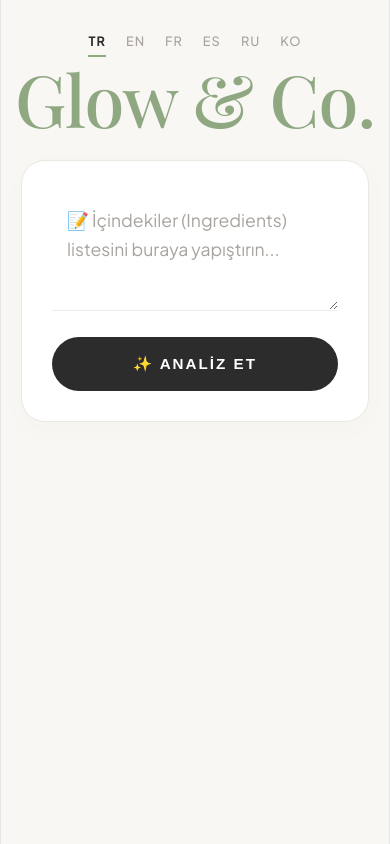
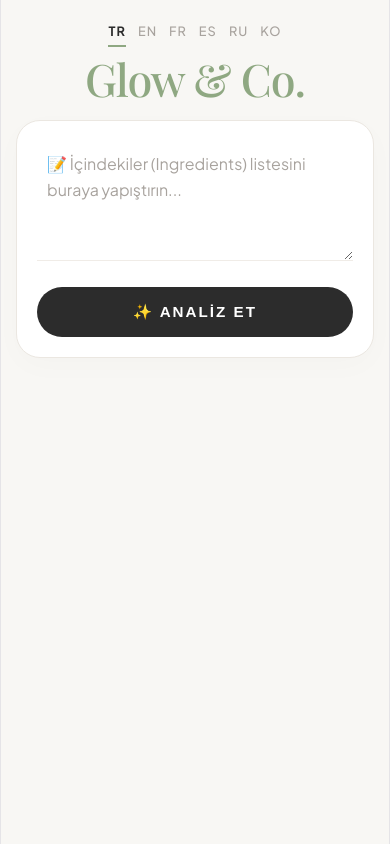
Before and after one commit to milklac/cosmetics-ingredient-analyzer, a React app in the folder frontend/: page / in a window 390 px wide. Built offline with nearby package versions, Linux system fonts and the light colour scheme; the HTML template or start-up script is replaced by a standard one.

Commit message:
Mobil uyumluluk eklendi

```diff
--- a/frontend/src/App.jsx
+++ b/frontend/src/App.jsx
@@ -1,6 +1,6 @@
 import React, { useState, useEffect } from 'react';
 
-// ——— 🌍 6 DİL SÖZLÜĞÜ (Kategoriler ve Riskler Eklendi) ———
+// ——— 🌍 6 DİL SÖZLÜĞÜ ———
 const translations = {
   tr: {
     title: "Glow & Co.", btn: "✨ ANALİZ ET", report: "🧪 İÇERİK ANALİZİ", match: "🎯 Ürün Eşleşmesi",
@@ -47,7 +47,7 @@ const translations = {
     skinTitle: "💧 피부 적합성", skin: {oily: "🌿 지성", dry: "💦 건성", combo: "⚖️ 복합성", normal: "✨ 중성"},
     safetyTitle: "🛡️ 안전성", clean: "🌱 안전한 성분", placeholder: "📝 여기에 성분을 붙여넣으세요...",
     err: "🚨 연결 오류!",
-    cats: { Skincare: "스킨케어", Cleanser: "클렌저", Moisturizer: "모이스처라이저", Serum: "세럼", Sunscreen: "자외선 차단제", Other: "기타" },
+    cats: { Skincare: "스킨케어", Cleanser: "클렌저", 모이스처라이저: "모이스처라이저", Serum: "세럼", Sunscreen: "자외선 차단제", Other: "기타" },
     risks: { Alcohol: "알코올", Paraben: "파라벤", Sulfate: "황산염" }
   }
 };
@@ -57,10 +57,17 @@ export default function App() {
   const [ing, setIng] = useState('');
   const [res, setRes] = useState(null);
   const [loading, setLoading] = useState(false);
+
+  // 📱 TELEFON DEDEKTÖRÜ (Ekran küçükse bu değer 'true' olur)
+  const [isMobile, setIsMobile] = useState(window.innerWidth < 768);
+
   const t = translations[lang];
 
   useEffect(() => {
-    // 🛠️ Eksik Olan Animasyon Tanımı (Keyframes) Eklendi!
+    // Ekran boyutu her değiştiğinde dedektörü güncelle
+    const handleResize = () => setIsMobile(window.innerWidth < 768);
+    window.addEventListener('resize', handleResize);
+
     const style = document.createElement('style');
     style.innerHTML = `
       @keyframes fadeInSmooth {
@@ -74,6 +81,7 @@ export default function App() {
         padding: 0 !important;
         width: 100% !important;
         min-height: 100vh !important;
+        overflow-x: hidden !important; /* Sağa sola kaymayı engelle */
       }
       * { box-sizing: border-box; }
       textarea::placeholder { color: #A8A39E; }
@@ -84,12 +92,15 @@ export default function App() {
     link.href = 'https://fonts.googleapis.com/css2?family=Playfair+Display:wght@500;600&family=Plus+Jakarta+Sans:wght@400;500;600;700&display=swap';
     link.rel = 'stylesheet';
     document.head.appendChild(link);
+
+    return () => window.removeEventListener('resize', handleResize);
   }, []);
 
   const run = async () => {
     if (!ing.trim()) return;
     setLoading(true);
     try {
+      // 🚀 Senin canlı Render motorun!
       const r = await fetch('https://cosmetics-ingredient-analyzer.onrender.com/api/analyze', {
         method: 'POST',
         headers: { 'Content-Type': 'application/json' },
@@ -101,79 +112,73 @@ export default function App() {
   };
 
   return (
-    <div style={s.container}>
-      <nav style={s.nav}>
+    <div style={{ background: '#F8F7F4', minHeight: '100vh', paddingBottom: '80px', fontFamily: '"Plus Jakarta Sans", sans-serif' }}>
+
+      <nav style={{ textAlign: 'center', padding: isMobile ? '20px 10px' : '30px 0', display: 'flex', justifyContent: 'center', gap: isMobile ? '12px' : '20px', flexWrap: 'wrap' }}>
         {['tr','en','fr','es','ru','ko'].map(l => (
-          <span key={l} onClick={() => setLang(l)} style={lang === l ? s.langA : s.langP}>{l.toUpperCase()}</span>
+          <span key={l} onClick={() => setLang(l)} style={{ fontSize: '0.8rem', fontWeight: lang === l ? 700 : 500, color: lang === l ? '#2C2C2C' : '#A8A39E', borderBottom: lang === l ? '2px solid #8FA882' : 'none', paddingBottom: '2px', cursor: 'pointer', letterSpacing: '1px' }}>
+            {l.toUpperCase()}
+          </span>
         ))}
       </nav>
 
-      <header style={s.header}>
-        <h1 style={s.h1}>{t.title}</h1>
+      <header style={{ textAlign: 'center', marginBottom: isMobile ? '30px' : '50px' }}>
+        {/* 📱 Mobilde başlık 2.8rem'e küçülür, bilgisayarda 4.5rem olur */}
+        <h1 style={{ fontFamily: '"Playfair Display", serif', fontSize: isMobile ? '2.8rem' : '4.5rem', color: '#8FA882', margin: 0, fontWeight: 500, letterSpacing: '-1px' }}>
+          {t.title}
+        </h1>
       </header>
 
-      <main style={s.main}>
-        <div style={s.inputWrapper}>
+      <main style={{ maxWidth: '850px', margin: '0 auto', padding: '0 15px' }}>
+        <div style={{ background: '#FFFFFF', padding: isMobile ? '20px' : '30px', borderRadius: '24px', border: '1px solid #EBE7E1', boxShadow: '0 8px 30px rgba(0,0,0,0.02)' }}>
           <textarea
-            style={s.txt}
+            style={{ width: '100%', minHeight: '120px', padding: '10px', border: 'none', borderBottom: '1px solid #F0ECE7', outline: 'none', fontSize: isMobile ? '1rem' : '1.1rem', color: '#2C2C2C', background: 'transparent', fontFamily: 'inherit', resize: 'vertical', lineHeight: '1.6' }}
             placeholder={t.placeholder}
             value={ing}
             onChange={e => setIng(e.target.value)}
           />
-          <button style={s.btn} onClick={run} disabled={loading}>
+          <button style={{ width: '100%', marginTop: '20px', padding: '16px', background: '#2C2C2C', color: '#FFFFFF', border: 'none', borderRadius: '50px', fontSize: '0.95rem', fontWeight: 700, letterSpacing: '2px', cursor: 'pointer', transition: '0.3s' }} onClick={run} disabled={loading}>
             {loading ? "⏳..." : t.btn}
           </button>
         </div>
 
         {res && (
-          <div style={s.reportArea}>
-            <div style={s.meta}>{t.report}</div>
+          <div style={{ marginTop: '50px', animation: 'fadeInSmooth 0.8s ease-out' }}>
+            <div style={{ textAlign: 'center', fontSize: '0.8rem', fontWeight: 700, color: '#A8A39E', letterSpacing: '3px', marginBottom: '30px' }}>{t.report}</div>
 
-            <div style={s.productBox}>
-              <div style={s.brand}>🧴 {res.product.brand}</div>
-              <div style={s.name}>{res.product.name}</div>
-              <div style={s.matchBadge}>
+            <div style={{ textAlign: 'center', marginBottom: '40px' }}>
+              <div style={{ fontSize: '0.9rem', fontWeight: 700, color: '#A8A39E', letterSpacing: '2px', textTransform: 'uppercase' }}>🧴 {res.product.brand}</div>
+              <div style={{ fontFamily: '"Playfair Display", serif', fontSize: isMobile ? '2.2rem' : '3.2rem', color: '#2C2C2C', margin: '10px 0', lineHeight: 1.1 }}>{res.product.name}</div>
+              <div style={{ display: 'inline-block', background: '#F2F5F0', color: '#6A7D5E', padding: '8px 20px', borderRadius: '50px', fontSize: '0.85rem', fontWeight: 600, marginTop: '10px' }}>
                 {t.match}: <strong style={{color: '#8FA882'}}>%{res.product.score}</strong>
               </div>
             </div>
 
-            <div style={s.grid}>
-              {/* Cilt Tipi */}
-              <div style={s.card}>
-                <div style={s.cardTitle}>{t.skinTitle}</div>
+            {/* 📱 Mobilde 1 Sütun (Alt alta), Bilgisayarda 2 Sütun (Yan yana) */}
+            <div style={{ display: 'grid', gridTemplateColumns: isMobile ? '1fr' : '1.1fr 1fr', gap: '20px' }}>
+
+              <div style={{ background: '#FFFFFF', padding: isMobile ? '25px' : '35px', borderRadius: '24px', border: '1px solid #EBE7E1' }}>
+                <div style={{ fontSize: '0.75rem', fontWeight: 700, color: '#A8A39E', letterSpacing: '1.5px', marginBottom: '20px', textTransform: 'uppercase' }}>{t.skinTitle}</div>
                 {Object.entries(res.skin_scores).map(([k, v]) => (
-                  <div key={k} style={s.barRow}>
-                    <div style={s.barInfo}><span>{t.skin[k]}</span><span>%{v}</span></div>
-                    <div style={s.barBase}>
-                      <div style={{
-                        ...s.barFill,
-                        width: `${v}%`,
-                        background: v >= 60 ? '#8FA882' : '#D4CDC7'
-                      }} />
+                  <div key={k} style={{ marginBottom: '15px' }}>
+                    <div style={{ display: 'flex', justifyContent: 'space-between', fontSize: '0.9rem', fontWeight: 600, color: '#4A4643', marginBottom: '6px' }}><span>{t.skin[k]}</span><span>%{v}</span></div>
+                    <div style={{ height: '6px', background: '#F4F2EF', borderRadius: '10px', overflow: 'hidden' }}>
+                      <div style={{ height: '100%', borderRadius: '10px', transition: 'width 1s ease-out', width: `${v}%`, background: v >= 60 ? '#8FA882' : '#D4CDC7' }} />
                     </div>
                   </div>
                 ))}
               </div>
 
-              {/* Güvenlik & Kategori (Geri Döndü!) */}
-              <div style={s.card}>
-                <div style={s.cardTitle}>{t.safetyTitle}</div>
-
-                {/* 🛠️ Kategori Rozeti Geri Eklendi */}
-                <div style={s.catBadge}>
+              <div style={{ background: '#FFFFFF', padding: isMobile ? '25px' : '35px', borderRadius: '24px', border: '1px solid #EBE7E1' }}>
+                <div style={{ fontSize: '0.75rem', fontWeight: 700, color: '#A8A39E', letterSpacing: '1.5px', marginBottom: '20px', textTransform: 'uppercase' }}>{t.safetyTitle}</div>
+                <div style={{ display: 'inline-block', padding: '6px 14px', background: '#F8F7F4', border: '1px solid #EBE7E1', borderRadius: '12px', fontSize: '0.8rem', fontWeight: 700, color: '#8FA882', marginBottom: '15px' }}>
                   {t.cats[res.category] || res.category}
                 </div>
-
-                {/* 🛠️ Güvenlik Kelimeleri Çevrildi */}
-                <div style={{
-                  ...s.safetyText,
-                  color: res.safety.length > 0 ? '#C59A84' : '#8FA882'
-                }}>
-                  {res.safety.length > 0
-                    ? `⚠️ ${res.safety.map(r => t.risks[r] || r).join(' • ')}`
-                    : t.clean}
+                <div style={{ fontSize: '1.1rem', fontWeight: 600, color: res.safety.length > 0 ? '#C59A84' : '#8FA882' }}>
+                  {res.safety.length > 0 ? `⚠️ ${res.safety.map(r => t.risks[r] || r).join(' • ')}` : t.clean}
                 </div>
               </div>
+
             </div>
           </div>
         )}
@@ -181,48 +186,3 @@ export default function App() {
     </div>
   );
 }
-
-// ——— 🌿 KUSURSUZ ONSKIN CSS ———
-const s = {
-  container: { background: '#F8F7F4', minHeight: '100vh', paddingBottom: '100px', fontFamily: '"Plus Jakarta Sans", sans-serif' },
-  nav: { textAlign: 'center', padding: '30px 0', display: 'flex', justifyContent: 'center', gap: '20px', flexWrap: 'wrap' },
-  langA: { fontSize: '0.8rem', fontWeight: 700, color: '#2C2C2C', borderBottom: '2px solid #8FA882', paddingBottom: '2px', cursor: 'pointer', letterSpacing: '1px' },
-  langP: { fontSize: '0.8rem', fontWeight: 500, color: '#A8A39E', cursor: 'pointer', letterSpacing: '1px' },
-
-  header: { textAlign: 'center', marginBottom: '50px' },
-  h1: { fontFamily: '"Playfair Display", serif', fontSize: '4.5rem', color: '#8FA882', margin: 0, fontWeight: 500, letterSpacing: '-1px' },
-
-  main: { maxWidth: '850px', margin: '0 auto', padding: '0 20px' },
-  inputWrapper: { background: '#FFFFFF', padding: '30px', borderRadius: '24px', border: '1px solid #EBE7E1', boxShadow: '0 8px 30px rgba(0,0,0,0.02)' },
-
-  txt: {
-    width: '100%', minHeight: '120px', padding: '15px',
-    border: 'none', borderBottom: '1px solid #F0ECE7',
-    outline: 'none', fontSize: '1.1rem', color: '#2C2C2C',
-    background: 'transparent', fontFamily: 'inherit', resize: 'vertical', lineHeight: '1.6'
-  },
-  btn: { width: '100%', marginTop: '20px', padding: '18px', background: '#2C2C2C', color: '#FFFFFF', border: 'none', borderRadius: '50px', fontSize: '0.95rem', fontWeight: 700, letterSpacing: '2px', cursor: 'pointer', transition: '0.3s' },
-
-  // 🛠️ Animasyon Düzeltildi
-  reportArea: { marginTop: '60px', animation: 'fadeInSmooth 0.8s ease-out' },
-  meta: { textAlign: 'center', fontSize: '0.8rem', fontWeight: 700, color: '#A8A39E', letterSpacing: '3px', marginBottom: '40px' },
-
-  productBox: { textAlign: 'center', marginBottom: '60px' },
-  brand: { fontSize: '1rem', fontWeight: 700, color: '#A8A39E', letterSpacing: '2px', textTransform: 'uppercase' },
-  name: { fontFamily: '"Playfair Display", serif', fontSize: '3.2rem', color: '#2C2C2C', margin: '10px 0', lineHeight: 1.1 },
-  matchBadge: { display: 'inline-block', background: '#F2F5F0', color: '#6A7D5E', padding: '8px 20px', borderRadius: '50px', fontSize: '0.9rem', fontWeight: 600, marginTop: '10px' },
-
-  grid: { display: 'grid', gridTemplateColumns: '1.1fr 1fr', gap: '30px' },
-  card: { background: '#FFFFFF', padding: '35px', borderRadius: '24px', border: '1px solid #EBE7E1' },
-  cardTitle: { fontSize: '0.75rem', fontWeight: 700, color: '#A8A39E', letterSpacing: '1.5px', marginBottom: '25px', textTransform: 'uppercase' },
-
-  // 🛠️ Geri Dönen Kategori Rozeti Stili
-  catBadge: { display: 'inline-block', padding: '6px 14px', background: '#F8F7F4', border: '1px solid #EBE7E1', borderRadius: '12px', fontSize: '0.85rem', fontWeight: 700, color: '#8FA882', marginBottom: '20px' },
-
-  safetyText: { fontSize: '1.1rem', fontWeight: 600 },
-
-  barRow: { marginBottom: '20px' },
-  barInfo: { display: 'flex', justifyContent: 'space-between', fontSize: '0.95rem', fontWeight: 600, color: '#4A4643', marginBottom: '8px' },
-  barBase: { height: '6px', background: '#F4F2EF', borderRadius: '10px', overflow: 'hidden' },
-  barFill: { height: '100%', borderRadius: '10px', transition: 'width 1s ease-out' }
-};
```
